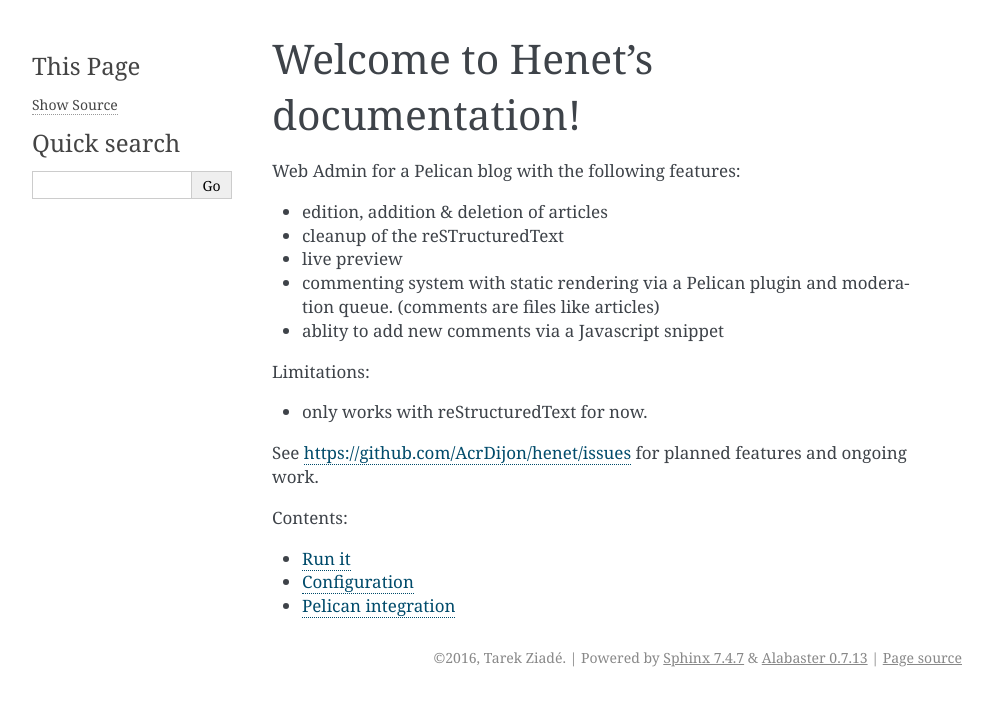
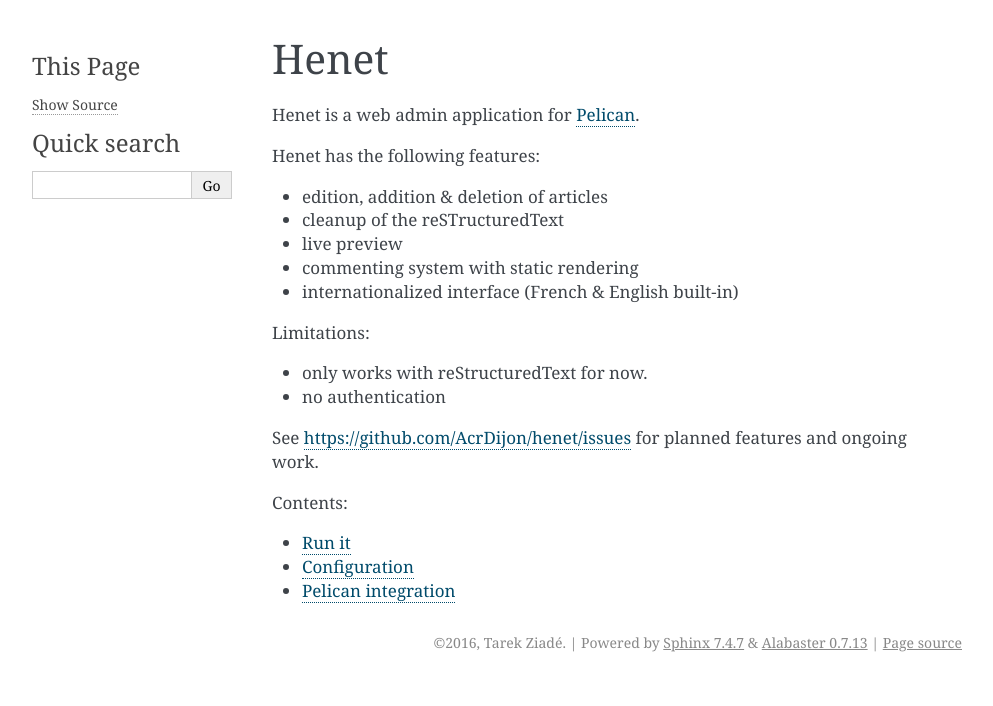
Before and after one commit to AcrDijon/henet, a Sphinx documentation site: the page built from docs/source/index.rst, in a window 1280 px wide. Shown: the top 706 px of the page, without its empty margins (148-1141 px from the left). Built offline with Sphinx 7.4.7, drawn with Linux system fonts in a browser that asks for light colours.

Commit message:
better phrasing

```diff
--- a/docs/source/index.rst
+++ b/docs/source/index.rst
@@ -1,24 +1,21 @@
-.. Henet documentation master file, created by
-   sphinx-quickstart on Sun Jan 31 08:52:57 2016.
-   You can adapt this file completely to your liking, but it should at least
-   contain the root `toctree` directive.
+Henet
+=====
 
-Welcome to Henet's documentation!
-=================================
+Henet is a web admin application for `Pelican <http://docs.getpelican.com>`_.
 
-Web Admin for a Pelican blog with the following features:
+
+Henet has the following features:
 
 - edition, addition & deletion of articles
 - cleanup of the reSTructuredText
 - live preview
-- commenting system with static rendering via a Pelican plugin
-  and moderation queue. (comments are files like articles)
-- ablity to add new comments via a Javascript snippet
+- commenting system with static rendering
+- internationalized interface (French & English built-in)
 
 Limitations:
 
 - only works with reStructuredText for now.
-
+- no authentication
 
 See https://github.com/AcrDijon/henet/issues for planned features
 and ongoing work.
```
